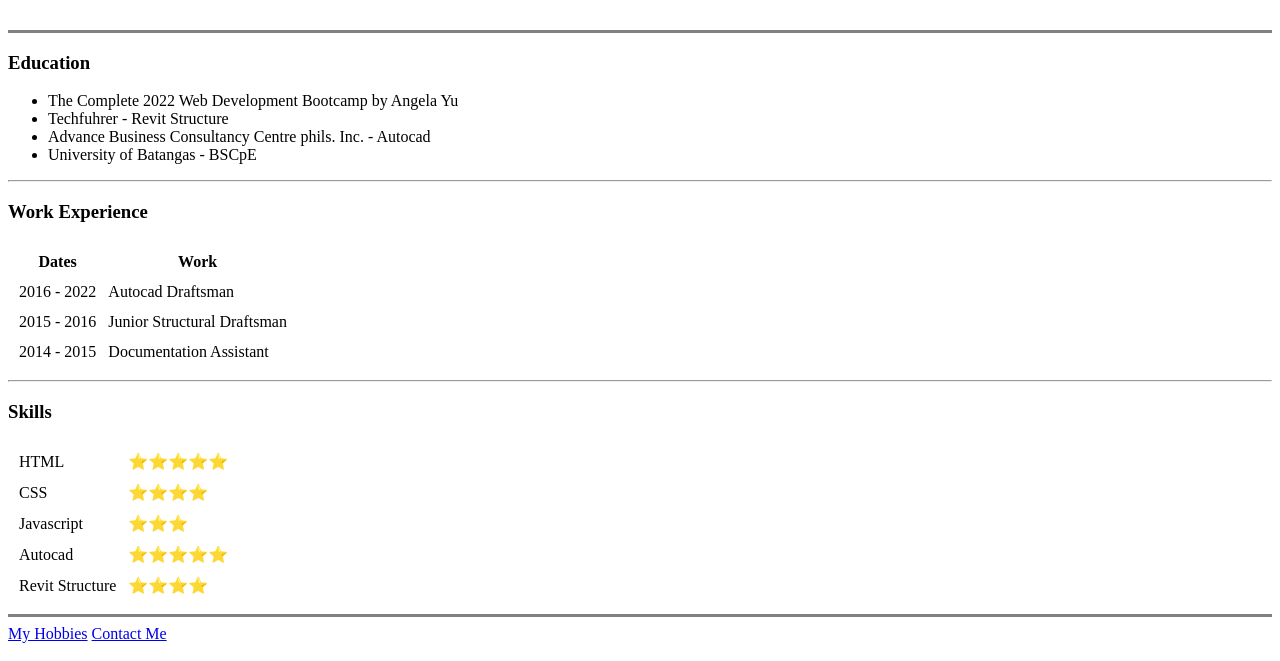
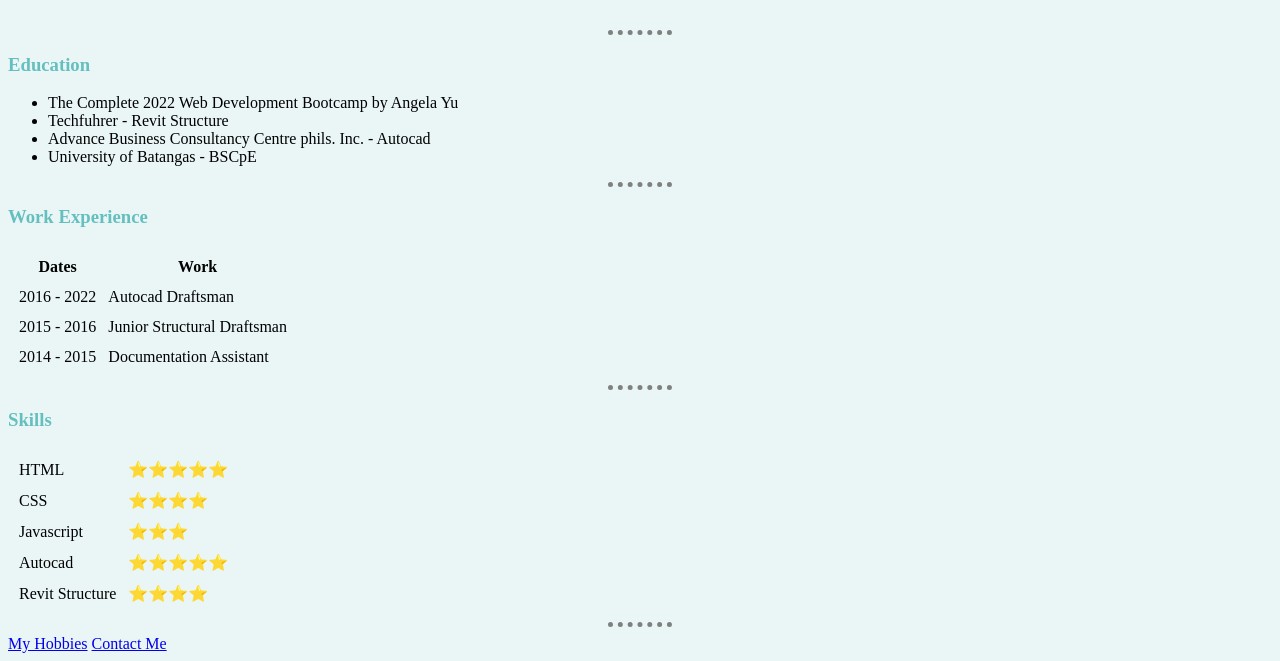
Before and after one commit to rcbuenafe/cv, a plain HTML site: page index.html in a window 1280 px wide. Shown: the part 182-843 px from the top of the page. Drawn offline with Linux system fonts and the light colour scheme.

Commit message:
Add files via upload

```diff
--- /dev/null
+++ b/css/styles.css
@@ -0,0 +1,15 @@
+body {
+  background-color: #EAF6F6;
+}
+
+hr {
+  border-style: none;
+  border-top-style: dotted;
+  border-color: grey;
+  border-width: 5px;
+  width: 5%;
+}
+
+h1, h3 {
+  color: #66BFBF;
+}
--- a/index.html
+++ b/index.html
@@ -4,7 +4,9 @@
 <head>
   <meta charset="utf-8">
   <meta name="viewport" content="width=device-width, initial-scale=1.0">
+  <link href="css/styles.css" rel="stylesheet" type="text/css"/>
   <title>RC's Personal Site</title>
+
 </head>
 
 <body>
@@ -19,7 +21,7 @@
     </tr>
   </table>
 
-  <hr size="3" noshade>
+  <hr>
 
   <h3>Education</h3>
   <ul>
@@ -81,7 +83,7 @@
     </tr>
   </table>
 
-  <hr size="3" noshade>
+  <hr>
 
   <a href="hobbies.html">My Hobbies</a>
   <a href="contact me.html">Contact Me</a>
```
Also changed, not shown: contact me.html (+1 -0 lines), hobbies.html (+4 -3 lines).
